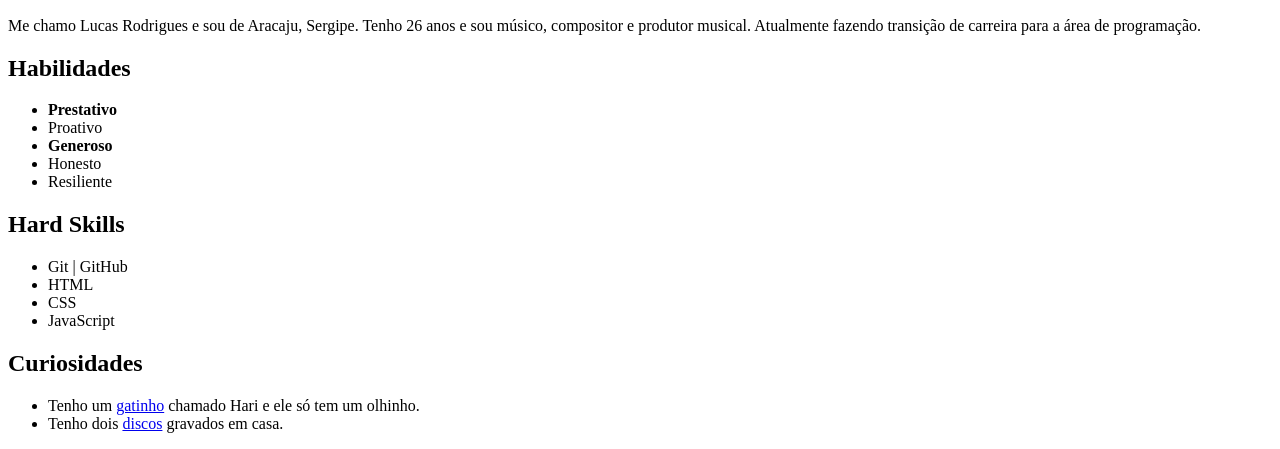
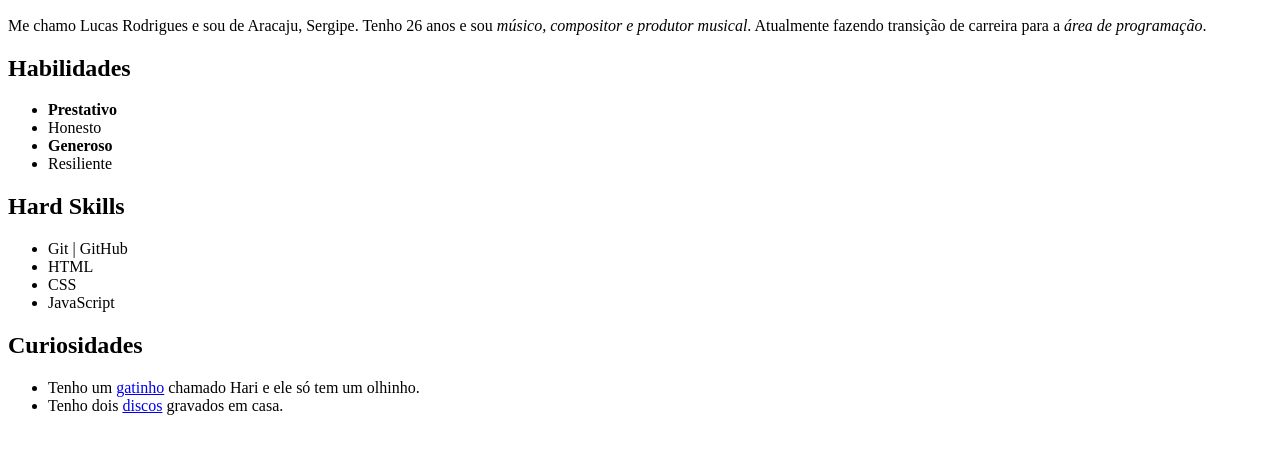
Before and after one commit to lucasrodrigges/lucasrodrigges.github.io, a plain HTML site: page index.html in a window 1280 px wide. Shown: the part 476-925 px from the top of the page. Drawn offline with Linux system fonts and the light colour scheme.

Commit message:
mexendo nas skills e adicionando trechos italico

```diff
--- a/index.html
+++ b/index.html
@@ -14,13 +14,12 @@
       </ul>
     <h2 id="whoami">Sobre mim</h2>
     <img src="https://raw.githubusercontent.com/lucasrodrigges/portfolio/main/images/lucas.jpg" alt="Foto de Lucas Rodrigues" width="300px">
-    <p>Me chamo Lucas Rodrigues e sou de Aracaju, Sergipe. Tenho 26 anos e sou músico, compositor e produtor musical. Atualmente fazendo transição de carreira para a área de programação.</p>
+    <p>Me chamo Lucas Rodrigues e sou de Aracaju, Sergipe. Tenho 26 anos e sou <em>músico, compositor e produtor musical</em>. Atualmente fazendo transição de carreira para a <em>área de programação</em>.</p>
     <h2 id="skills">Habilidades</h2>
       <ul>
         <li><strong>Prestativo</strong></li>
-        <li>Proativo</li>
+        <li>Honesto</li>
         <li><strong>Generoso</strong></li>
-        <li>Honesto</li>
         <li>Resiliente</li>
       </ul>
 
```
